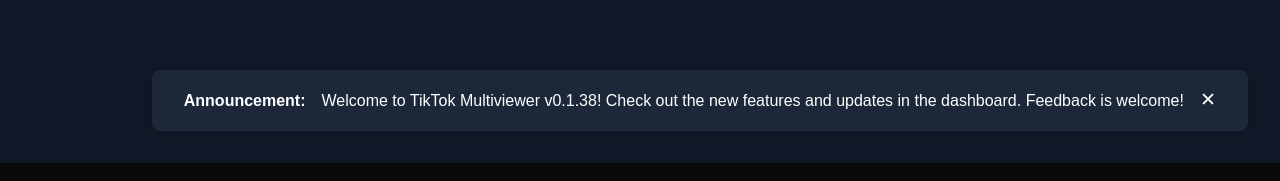
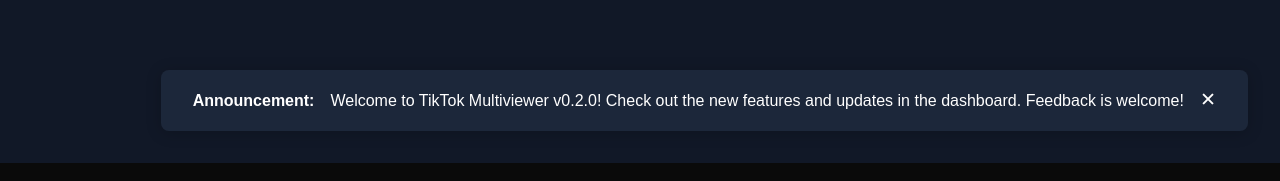
Before and after one commit to CiaranMcAleer/Tiktok-Multiviewer, a Next.js app: page / in a window 1280 px wide. Shown: the part 637-818 px from the top of the page. Built offline with nearby package versions, Linux system fonts and the light colour scheme.

Commit message:
update announcement for new verision

```diff
--- a/app/components/announcement-message.ts
+++ b/app/components/announcement-message.ts
@@ -1,7 +1,7 @@
 //TODO when adding announcements, update this file with the new messages.
 
 const ANNOUNCEMENT_MESSAGES = [
-  "Welcome to TikTok Multiviewer v0.1.38! Check out the new features and updates in the dashboard. Feedback is welcome!",
+  "Welcome to TikTok Multiviewer v0.2.0! Check out the new features and updates in the dashboard. Feedback is welcome!",
   "If you encounter any issues or have any requests for features, please report them to me on the GitHub repository https://github.com/CiaranMcAleer/Tiktok-Multiviewer/issues",
   "In the v0.1.3 update we have improved mobile UX so components should scale better on smaller screens, if you encounter any scaling issues, plese submit an issue"
 ];
--- a/package.json
+++ b/package.json
@@ -1,6 +1,6 @@
 {
   "name": "tiktok-multiviewer",
-  "version": "0.1.38",
+  "version": "0.2.0",
   "private": true,
   "scripts": {
     "dev": "next dev",
```
Also changed, not shown: 1 other file (tests, documents, lock files or other folders).
